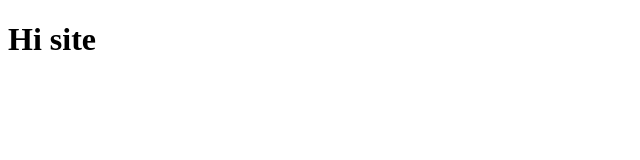
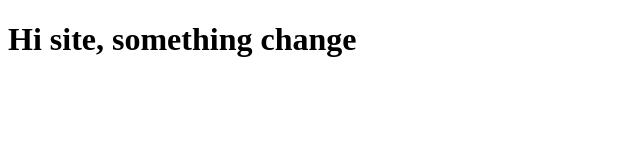
Before and after one commit to Zoeyuomi/HTML_test-set, a plain HTML site: page site/index.html in a window 1280 px wide. Shown: the whole page, without its empty margins (0-640 px from the left). Drawn offline with Linux system fonts and the light colour scheme.

Commit message:
not the title, changed contens

```diff
--- a/site/index.html
+++ b/site/index.html
@@ -3,9 +3,9 @@
 <head>
 	<meta charset="UTF-8">
 	<meta name="viewport" content="width=device-width, initial-scale=1.0">
-	<title>Hi site, something change</title>
+	<title>Hi site</title>
 </head>
 <body>
-<h1>Hi site</h1>
+<h1>Hi site, something change</h1>
 </body>
 </html>
```
